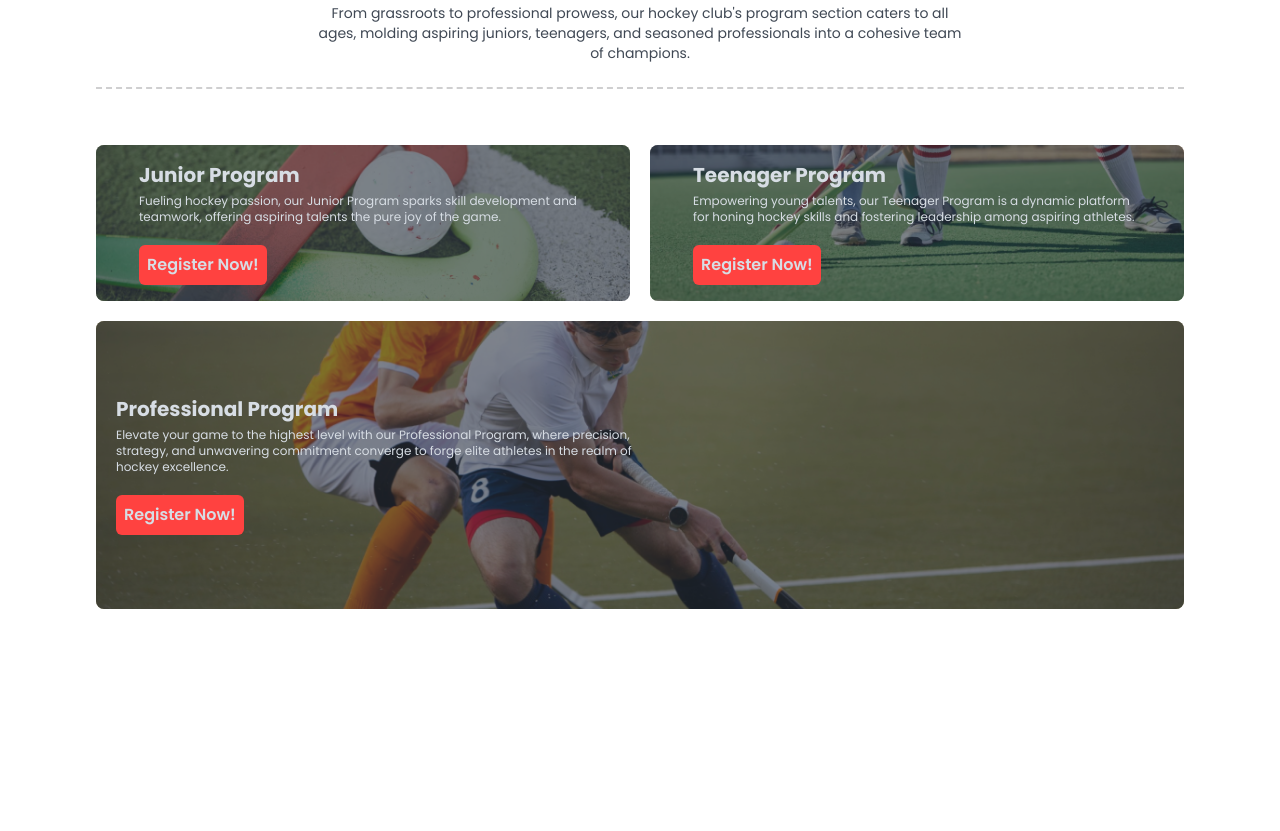
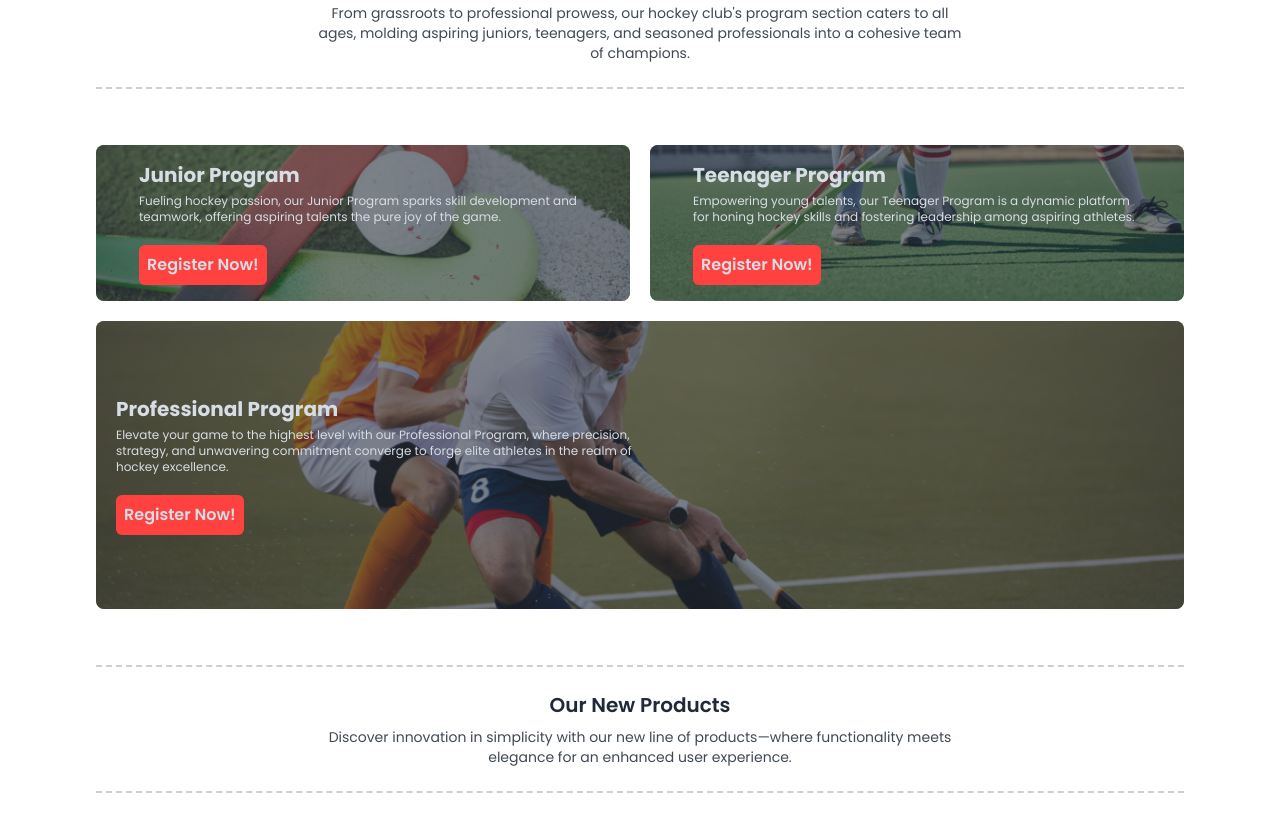
Before and after one commit to Faisal778/Hocktopus, a plain HTML site: page index.html in a window 1280 px wide. Shown: the part 1224-2055 px from the top of the page. Before the commit the page ends 1873 px from the top, so only its background shows below. Drawn offline with nearby package versions, Linux system fonts and the light colour scheme.

Commit message:
out new products section title and description added

```diff
--- a/index.html
+++ b/index.html
@@ -181,6 +181,8 @@
                         At our prayer facility, find solace and serenity, a sacred space for reflection and connection.
                     </p>
                 </div>
+
+                <!-- radial progress section start  -->
                 <div class="space-y-2 mb-4">
                     <div class="radial-progress text-green-400" style="--value: 95;" role="progressbar">
                       <span class = "text-black font-semibold">95%</span>
@@ -209,14 +211,17 @@
                     </p>
                 </div>
             </section>
-
+            <!-- radial progress section end  -->
+            <!-- professional hockey club section start  -->
             <section class="my-14 border-dashed border-y-2 border-[#13131833]">
               <div class="text-center mx-auto space-y-2 my-6">
                   <h3 class="text-xl font-semibold">Program Sections</h3>
                   <p class="text-sm opacity-85 mx-auto lg:w-[60%]">
                     From grassroots to professional prowess, our hockey club's program section caters to all ages, molding aspiring juniors, teenagers, and seasoned professionals into a cohesive team of champions.
               </div>
-          </section>
+            </section>
+
+
           <!-- program grid start  -->
           <section class ="mb-10">
             <div class ="grid grid-cols-1 md:grid-cols-2 gap-5">
@@ -256,6 +261,17 @@
               </div>
             </div>
           </section>
+          <!-- program grid end  -->
+          <!-- professional hockey club section start  -->
+
+          <!-- Our New Products section start  -->
+          <section class="my-14 border-dashed border-y-2 border-[#13131833]">
+            <div class="text-center mx-auto space-y-2 my-6">
+                <h3 class="text-xl font-semibold">Our New Products</h3>
+                <p class="text-sm opacity-85 mx-auto lg:w-[60%]">
+                  Discover innovation in simplicity with our new line of products—where functionality meets elegance for an enhanced user experience.
+            </div>
+          </section>
         </main>
 
         <footer></footer>
```
